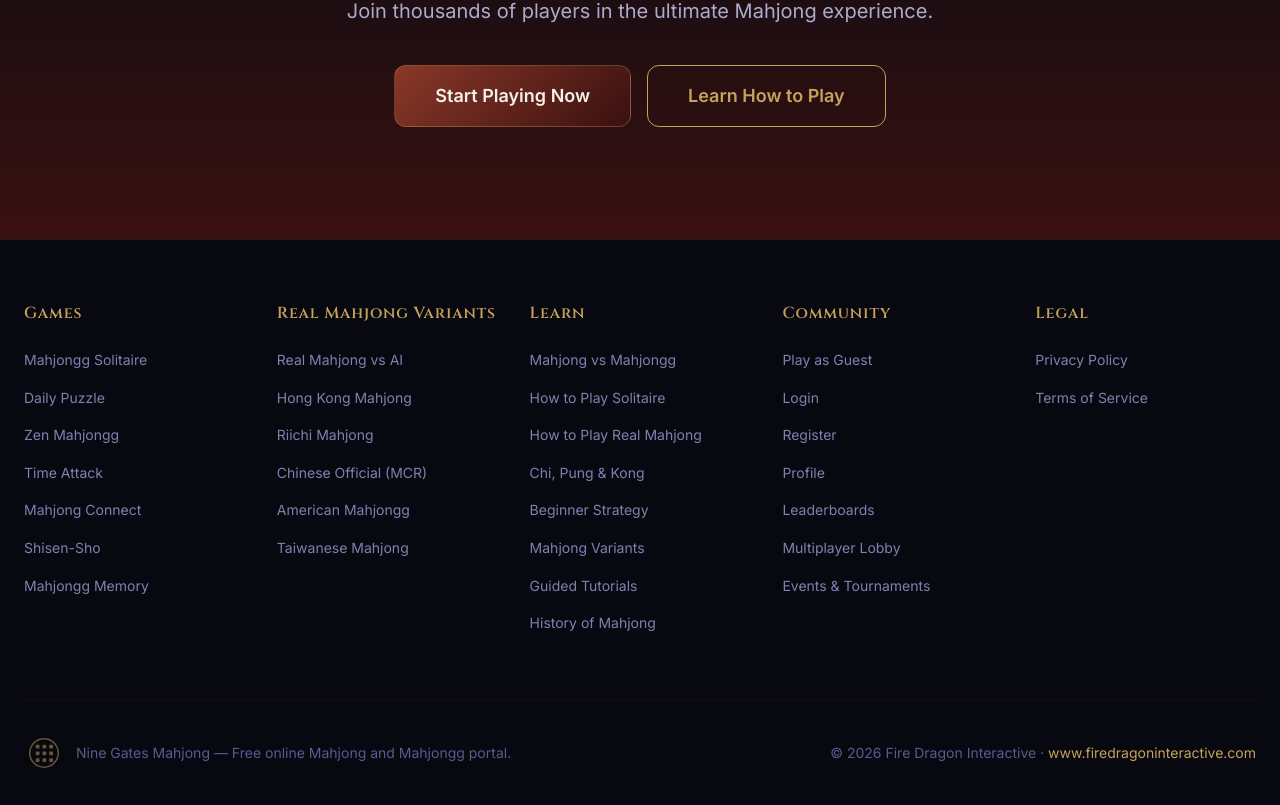
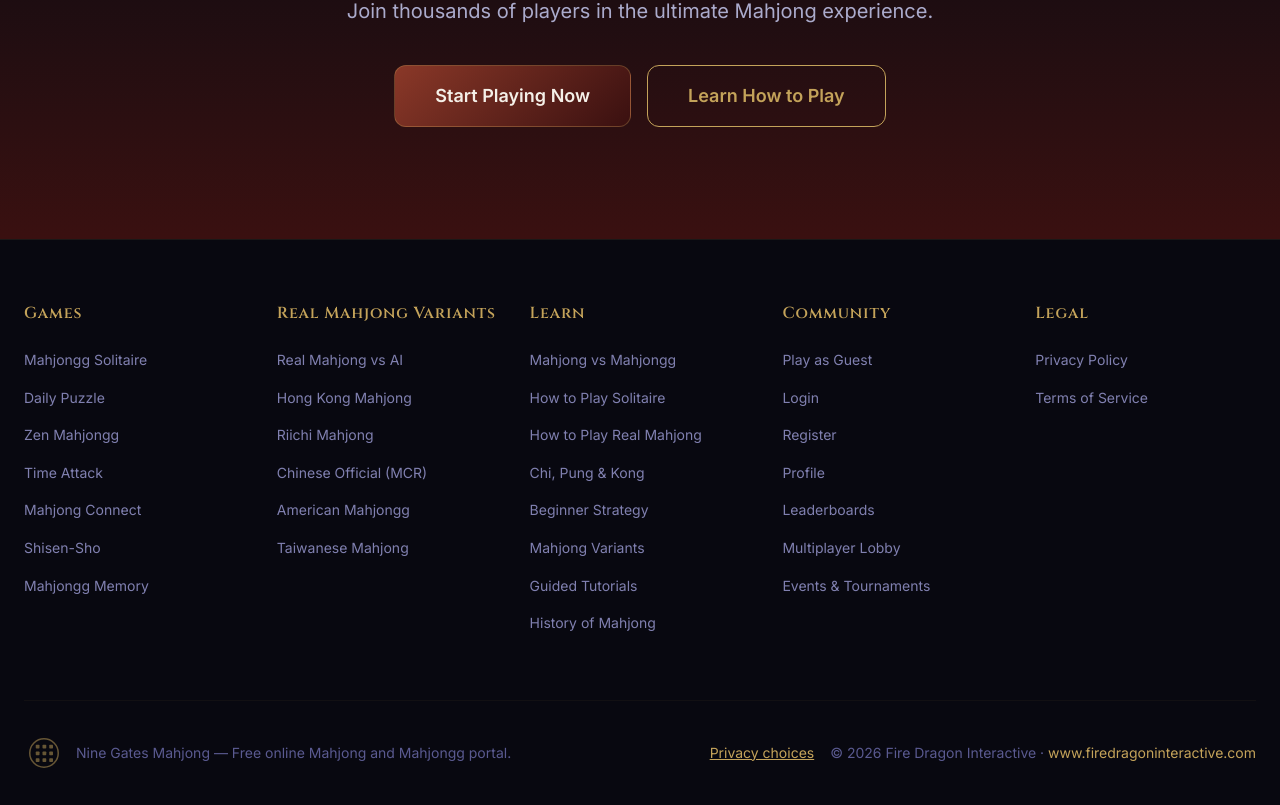
Before and after one commit to alexdevriesxing/nine-gates-mahjong, a React (Vite) app: page / in a window 1280 px wide. Shown: the part 4505-5310 px from the top of the page. Built offline with nearby package versions, Linux system fonts and the light colour scheme; no server answers.

Commit message:
Add persistent privacy controls

```diff
--- a/src/app/components/Footer.tsx
+++ b/src/app/components/Footer.tsx
@@ -1,7 +1,10 @@
 import { Link } from 'react-router-dom';
 import { FOOTER_SECTIONS } from '@shared/constants';
+import { useAds } from '../context/AdContext';
 
 export default function Footer() {
+  const { consent, reset } = useAds();
+
   return (
     <footer className="bg-ink-950 border-t border-gold/10 pt-16 pb-8">
       <div className="container-wide">
@@ -36,11 +39,16 @@ export default function Footer() {
             </div>
             <span>Nine Gates Mahjong — Free online Mahjong and Mahjongg portal.</span>
           </div>
-          <div>
-            &copy; 2026 Fire Dragon Interactive ·{' '}
-            <a href="https://www.firedragoninteractive.com" target="_blank" rel="noreferrer">
-              www.firedragoninteractive.com
-            </a>
+          <div className="flex flex-wrap items-center justify-center gap-x-4 gap-y-2 md:justify-end">
+            <button className="text-gold hover:text-gold-light underline" type="button" onClick={reset}>
+              Privacy choices{consent ? `: ${consent}` : ''}
+            </button>
+            <span>
+              &copy; 2026 Fire Dragon Interactive ·{' '}
+              <a href="https://www.firedragoninteractive.com" target="_blank" rel="noreferrer">
+                www.firedragoninteractive.com
+              </a>
+            </span>
           </div>
         </div>
       </div>
```
